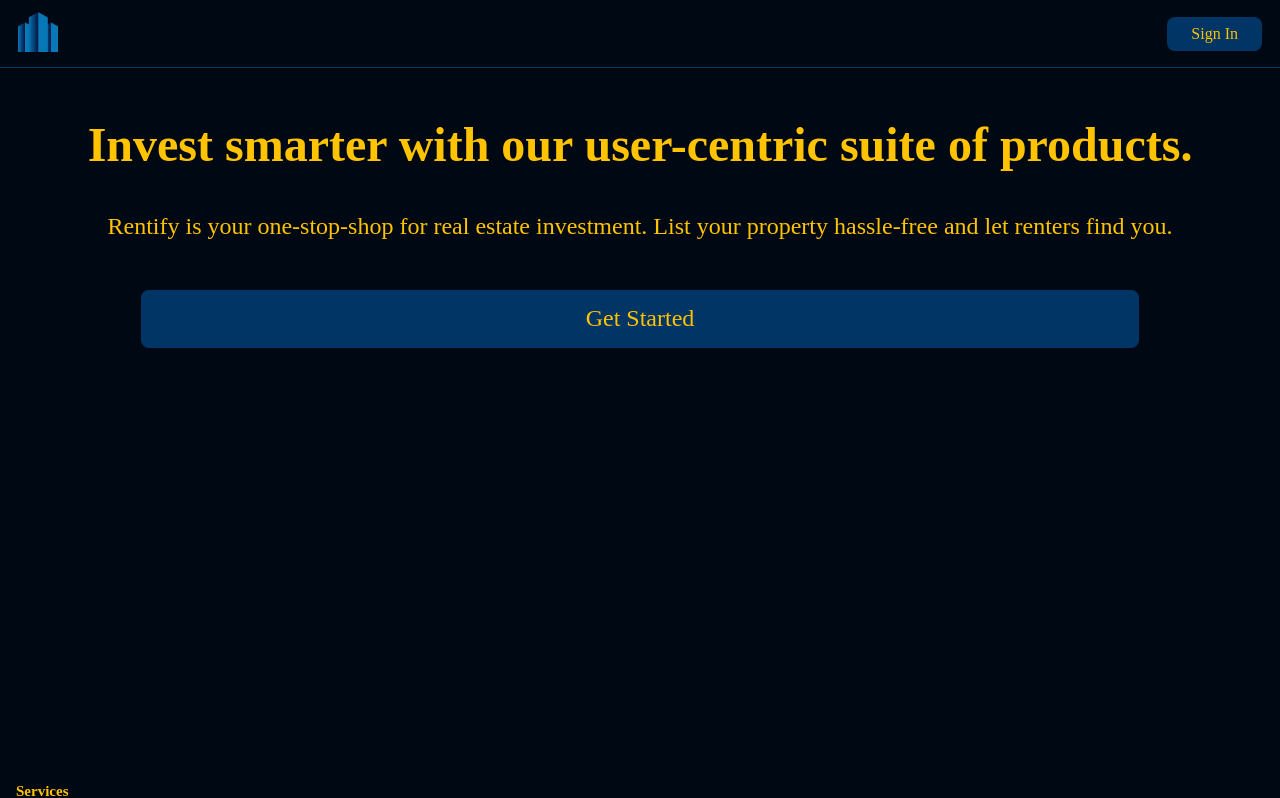
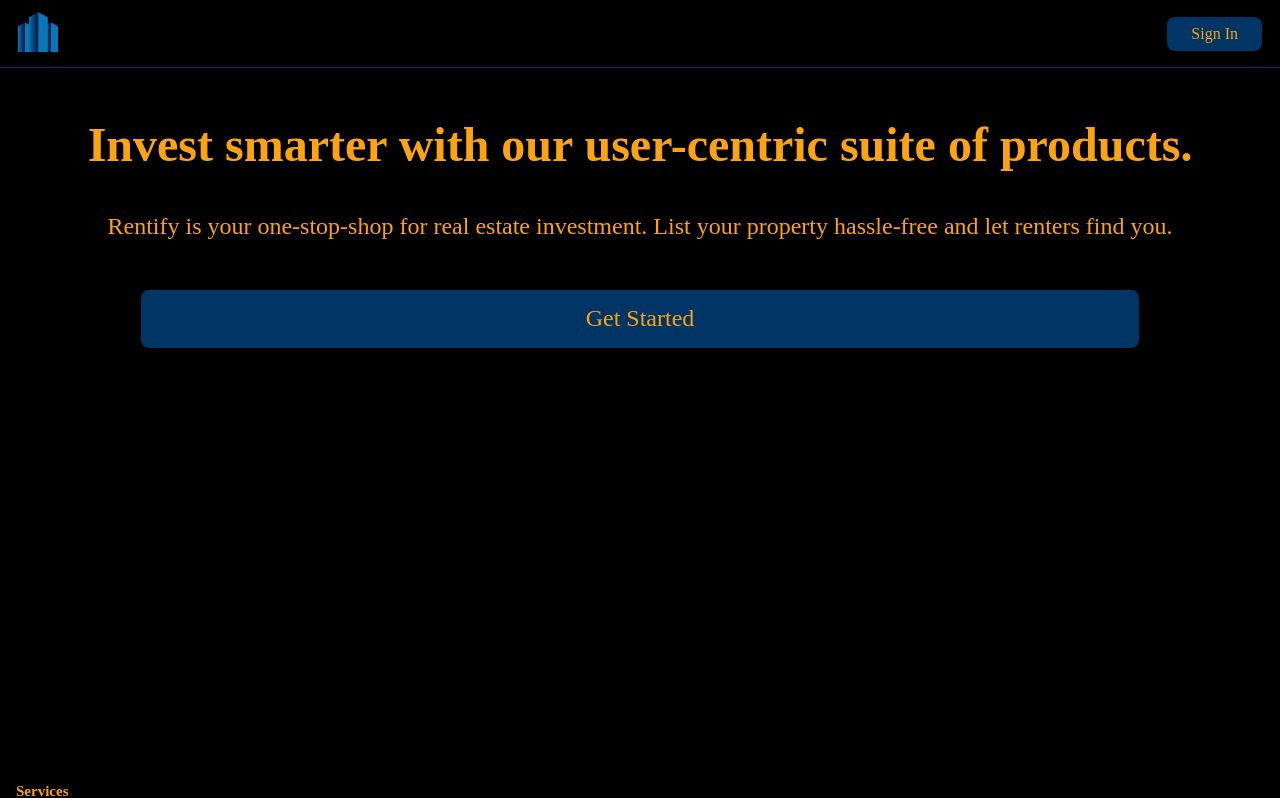
Before and after one commit to victor-likes-coding/re-app, a React (Create React App) app: page / in a window 1280 px wide. Shown: the top 798 px of the page. Built offline with nearby package versions, Linux system fonts and the light colour scheme.

Commit message:
update color palette

```diff
--- a/src/sass/colors.scss
+++ b/src/sass/colors.scss
@@ -1,5 +1,7 @@
-$black: #000814;
-$dark: #001d3d;
+$black: #000000;
+$dark: #14213d;
 $blue: #003566;
-$light: #ffc300;
+$light: #fca311;
 $yellow: #ffd60a;
+$gray: #e5e5e5;
+$white: #ffffff;
```
